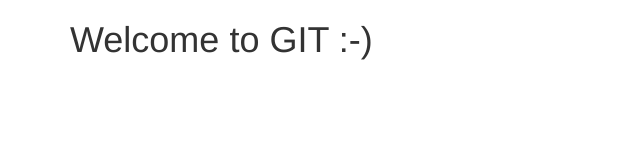
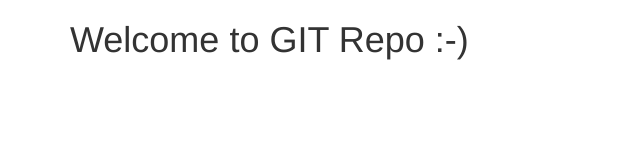
Before and after one commit to swati9592sahoo/Devops, a plain HTML site: page index.html in a window 1280 px wide. Shown: the whole page, without its empty margins (0-640 px from the left). Drawn offline with nearby package versions, Linux system fonts and the light colour scheme.

Commit message:
modified body

```diff
--- a/index.html
+++ b/index.html
@@ -13,7 +13,7 @@
 </head>
 <body>
 <div class="container">
-<h1>Welcome to GIT :-)</h1>
+<h1>Welcome to GIT Repo :-)</h1>
 <br/>
 </div>
 </body>
```
